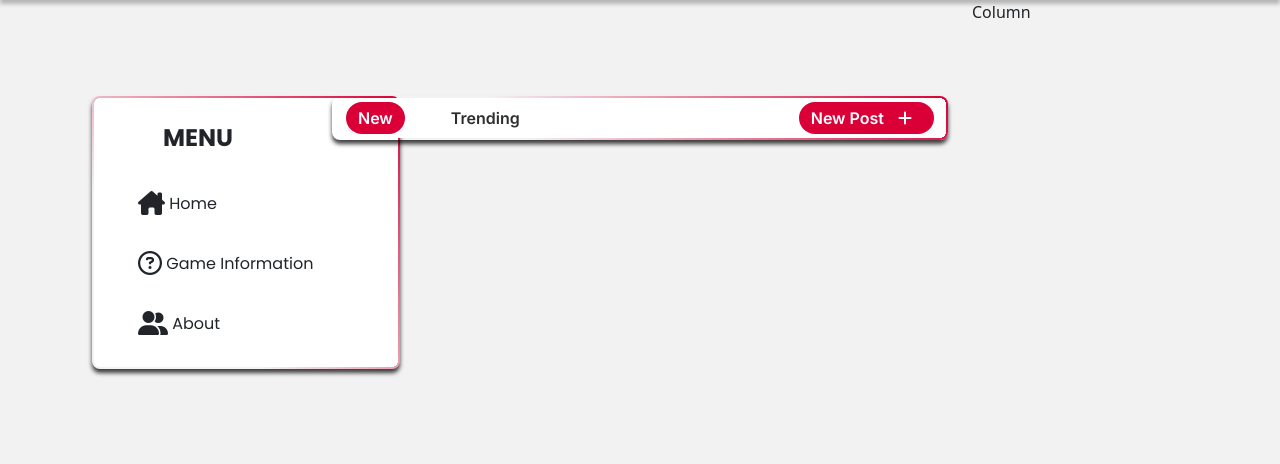
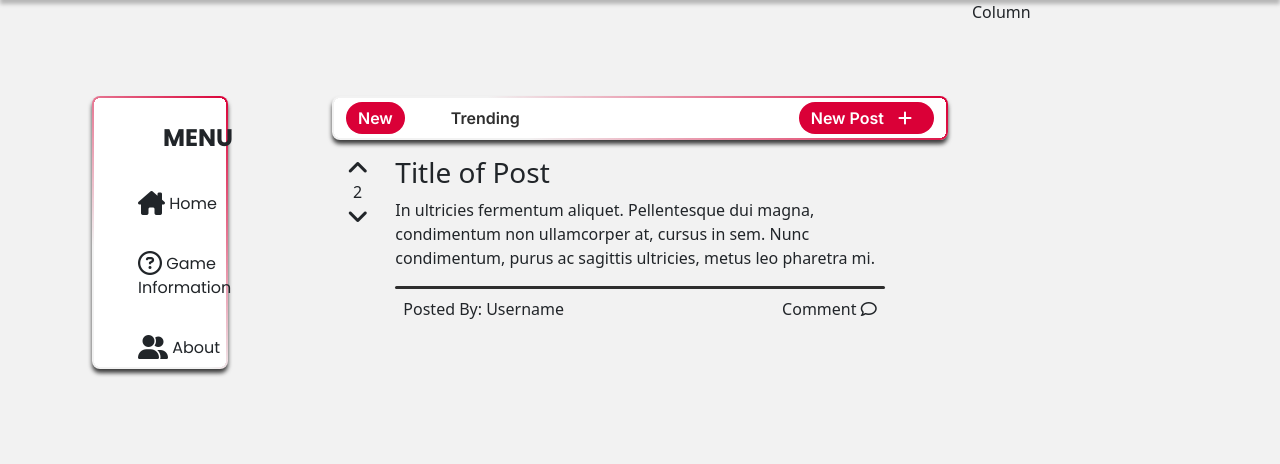
Before and after one commit to Sm3ggl3s/CricketHub, a Flask app: page / in a window 1280 px wide. Shown: the part 70-534 px from the top of the page. Run offline with Flask 2, Linux system fonts and the light colour scheme; some libraries are stand-ins or nearby versions.

Commit message:
adding userpost

```diff
--- a/static/main.css
+++ b/static/main.css
@@ -103,7 +103,6 @@ body {
 .menu {
     margin: 96px 80px;
     padding: 10px 0;
-    width: 308px;
     height: 273px;
     align-items: flex-start;
     font-family: 'Poppins', sans-serif;
@@ -193,3 +192,19 @@ body {
     padding: 6px 12px;
     color: var(--white);
 }
+
+.user-post
+
+.user-post .counter {
+    margin: auto 0;
+}
+.user-post .like-counter {
+    margin: 0;
+    font-size: 16px;
+}
+
+.user-post .bar {
+    height: 3px;
+    background: #2E2E2E;
+    border-radius: 8px;
+}
--- a/templates/index.html
+++ b/templates/index.html
@@ -34,14 +34,39 @@
                     <a class="active" href="/"> New </a>
                 </div>
                 <div class="p-2 trending-post">
-                    <a class="inactice" href="/"> Trending </a>
+                    <a class="inactive" href="/"> Trending </a>
                 </div>
                 <div class="ms-auto p-2 new-post">
                     <a class="active" href="/"> New Post <i class="fa-solid fa-plus"></i> </a>
                 </div>
             </div>
 
-            <div></div>
+            <div class="container user-post">
+                <div class="row">
+                    <div class="col-1 text-center counter">
+                        <i class="fa-solid fa-angle-up fa-xl"></i>
+                        <p class="like-counter"> 2</p>
+                        <i class="fa-solid fa-angle-down fa-xl"></i>
+                    </div>
+                    <div class="col-10">
+                      <h3 class="post-title"> Title of Post </h3>
+                      <p class="post-details"> In ultricies fermentum aliquet. Pellentesque dui magna, condimentum non ullamcorper at,
+                         cursus in sem. Nunc condimentum, purus ac sagittis ultricies, metus leo pharetra mi.</p>
+                      <div class="bar"></div>
+                      <div class="d-flex">
+                        <div class="p-2 username">
+                            <p class="user-post-name"> Posted By: <span> Username </span> </p>
+                        </div>
+                        <div class="ms-auto p-2 comment">
+                            <p class="comment-button"> Comment <i class="fa-regular fa-comment"></i> </p>
+                        </div>
+                      </div>
+                    </div>
+                    <div class="col-1">
+
+                    </div>
+                  </div>
+            </div>
         </div>
 
             <div class="col-md-3">
```
